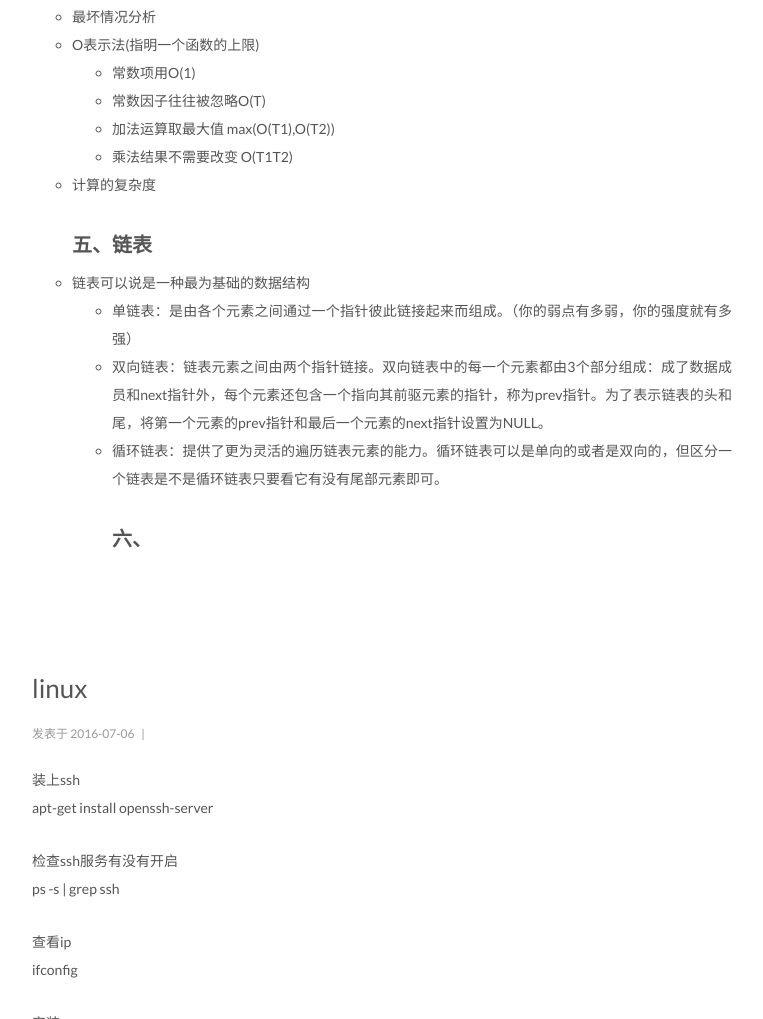
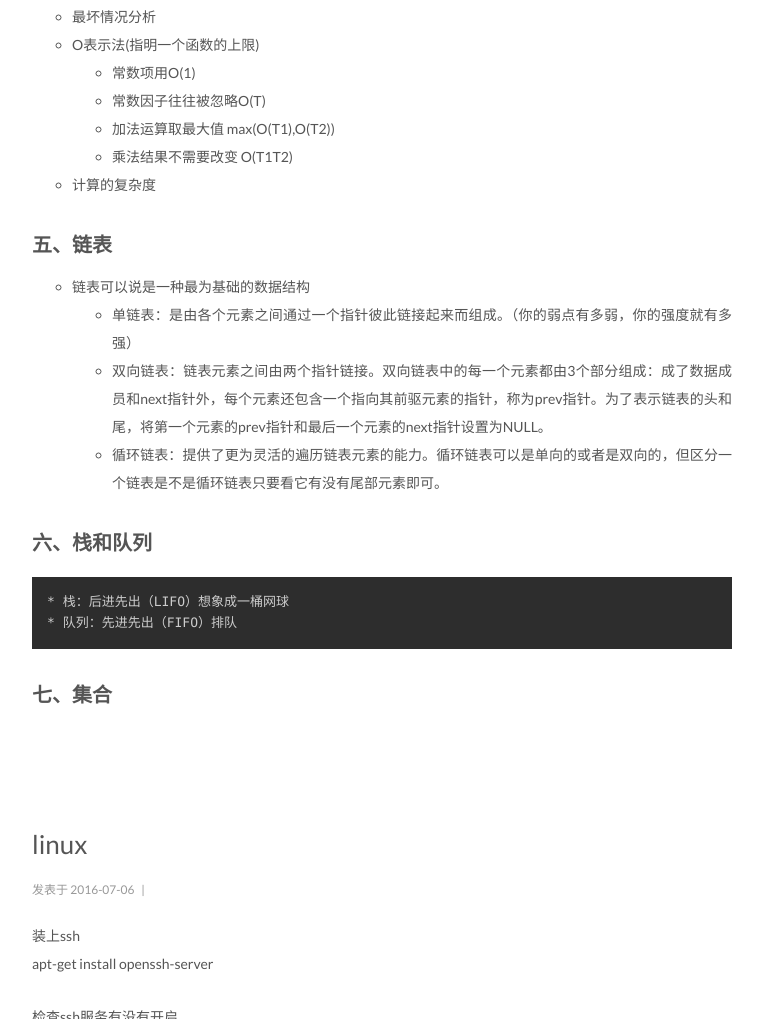
Before and after one commit to jingjing0327/jingjing0327.github.io, a plain HTML site: page index.html in a window 1280 px wide. Shown: the part 1339-2358 px from the top of the page, without its empty margins (258-1021 px from the left). Drawn offline with Linux system fonts and the light colour scheme; a script that the page names is missing.

Commit message:
Site updated: 2016-08-18 17:25:35

```diff
--- a/css/main.css
+++ b/css/main.css
@@ -1534,7 +1534,7 @@ pre .javascript .function {
   width: 4px;
   height: 4px;
   border-radius: 50%;
-  background: #f72dff;
+  background: #3b307a;
 }
 .links-of-blogroll {
   font-size: 13px;
--- a/index.html
+++ b/index.html
@@ -316,15 +316,19 @@
 <li>乘法结果不需要改变 O(T1T2)</li>
 </ul>
 </li>
-<li>计算的复杂度<h3 id="五、链表"><a href="#五、链表" class="headerlink" title="五、链表"></a>五、链表</h3></li>
+<li>计算的复杂度</li>
+</ul>
+<h3 id="五、链表"><a href="#五、链表" class="headerlink" title="五、链表"></a>五、链表</h3><ul>
 <li>链表可以说是一种最为基础的数据结构<ul>
 <li>单链表：是由各个元素之间通过一个指针彼此链接起来而组成。（你的弱点有多弱，你的强度就有多强）</li>
 <li>双向链表：链表元素之间由两个指针链接。双向链表中的每一个元素都由3个部分组成：成了数据成员和next指针外，每个元素还包含一个指向其前驱元素的指针，称为prev指针。为了表示链表的头和尾，将第一个元素的prev指针和最后一个元素的next指针设置为NULL。</li>
-<li>循环链表：提供了更为灵活的遍历链表元素的能力。循环链表可以是单向的或者是双向的，但区分一个链表是不是循环链表只要看它有没有尾部元素即可。<h3 id="六、"><a href="#六、" class="headerlink" title="六、"></a>六、</h3></li>
+<li>循环链表：提供了更为灵活的遍历链表元素的能力。循环链表可以是单向的或者是双向的，但区分一个链表是不是循环链表只要看它有没有尾部元素即可。</li>
 </ul>
 </li>
 </ul>
-
+<h3 id="六、栈和队列"><a href="#六、栈和队列" class="headerlink" title="六、栈和队列"></a>六、栈和队列</h3><pre><code>* 栈：后进先出（LIFO）想象成一桶网球
+* 队列：先进先出（FIFO）排队
+</code></pre><h3 id="七、集合"><a href="#七、集合" class="headerlink" title="七、集合"></a>七、集合</h3>
 
 
 
```
Also changed, not shown: 2016/08/15/《算法精解》这本书/index.html (+9 -5 lines).
